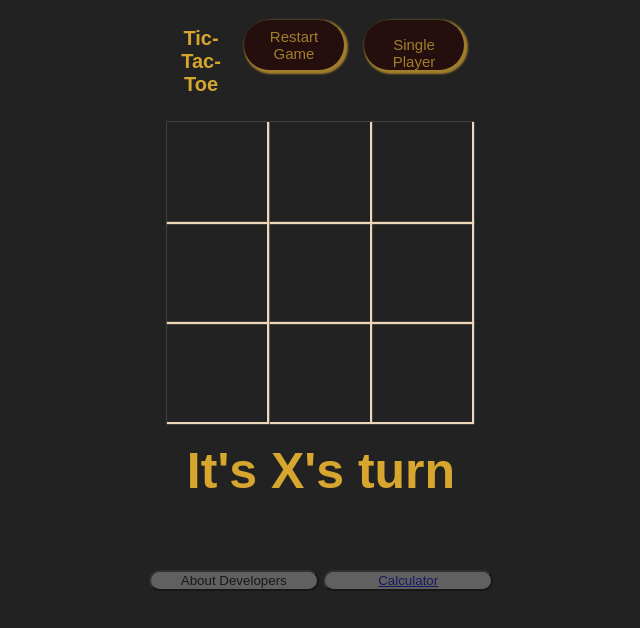
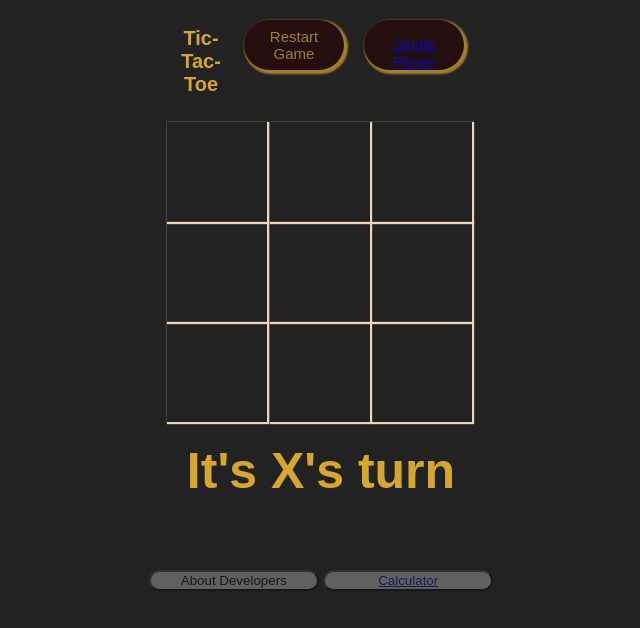
Before and after one commit to Gurneet-singhh/-Tic-Tac-Toe, a plain HTML site: page index.html in a window 1280 px wide. Shown: the whole page, without its empty margins (319-959 px from the left). Drawn offline with Linux system fonts and the light colour scheme.

Commit message:
Update index.html

```diff
--- a/index.html
+++ b/index.html
@@ -13,7 +13,7 @@
             <header>
                 <h1 class="game--title">Tic-Tac-Toe</h1>
                 <button class="game--restart">Restart Game</button>
-                <button class="game--restart dd"><p class="as">Single Player</p></button>
+                <button class="game--restart dd"><p class=""><a href= "https://gurneet-singhh.github.io/Tic-Tac-Toe-2/" >Single Player</a></p></button>
 
             </header>
             <div class="game--container " >
```
